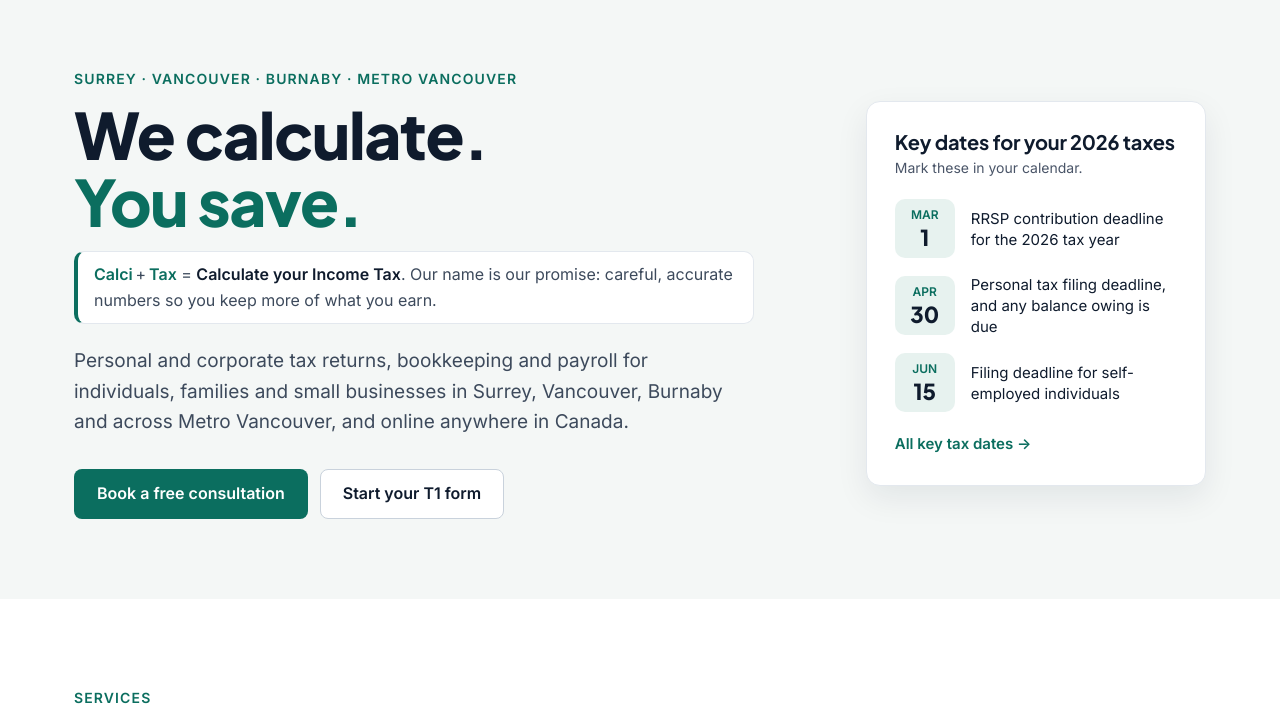
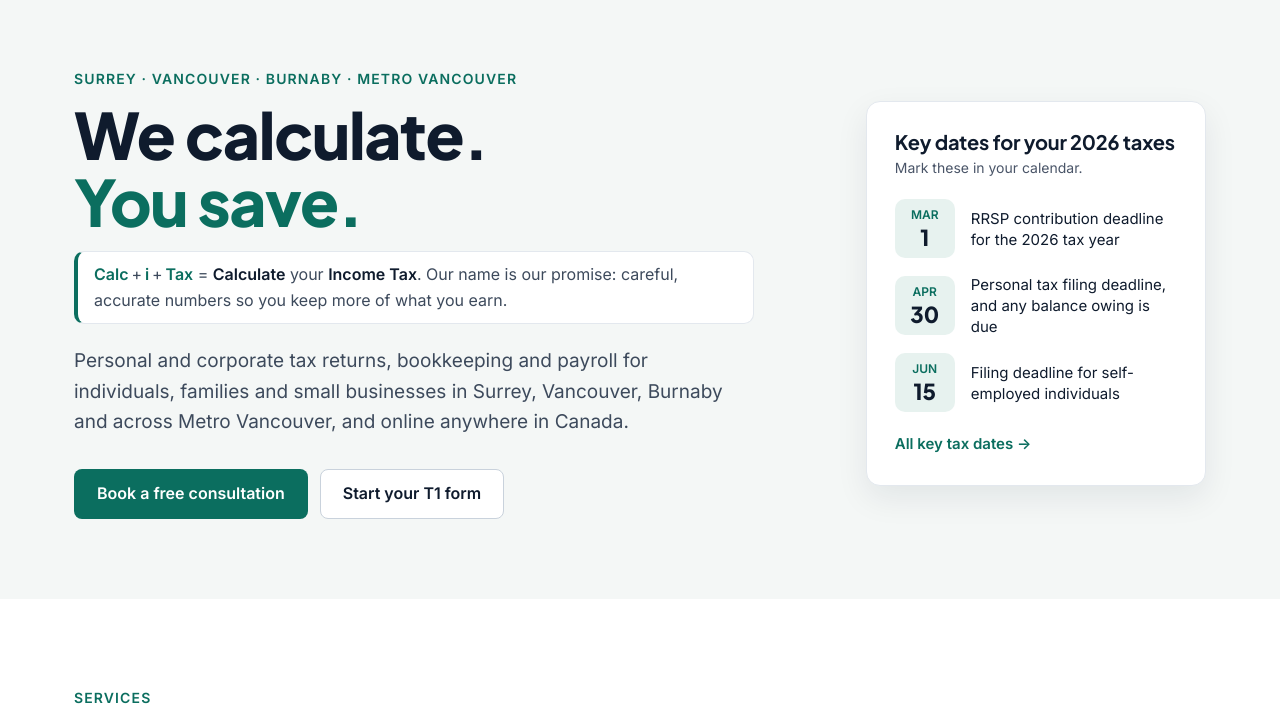
Before and after one commit to calcitax/calcitax, a plain HTML site: page public/index.html in a window 1280 px wide. Shown: the part 76-792 px from the top of the page. Drawn offline with Linux system fonts and the light colour scheme.

Commit message:
Home hero: explain name as Calc + i + Tax
Co-Authored-By: Claude Opus 5.5 <noreply@anthropic.com>
Claude-Session: https://claude.ai/code/session_017mPfybw1rHtZhZW7GVYvbh

```diff
--- a/public/index.html
+++ b/public/index.html
@@ -74,7 +74,7 @@
     <div class="hero-copy">
       <p class="eyebrow">Surrey · Vancouver · Burnaby · Metro Vancouver</p>
       <h1>We calculate.<br><span>You save.</span></h1>
-      <p class="name-meaning"><b>Calci</b>&thinsp;+&thinsp;<b>Tax</b> = <strong>Calculate your Income Tax</strong>. Our name is our promise: careful, accurate numbers so you keep more of what you earn.</p>
+      <p class="name-meaning"><b>Calc</b>&thinsp;+&thinsp;<b>i</b>&thinsp;+&thinsp;<b>Tax</b> = <strong>Calculate</strong> your <strong>Income Tax</strong>. Our name is our promise: careful, accurate numbers so you keep more of what you earn.</p>
       <p class="lead">Personal and corporate tax returns, bookkeeping and payroll for individuals, families and small businesses in Surrey, Vancouver, Burnaby and across Metro Vancouver, and online anywhere in Canada.</p>
       <div class="btn-row">
         <a class="btn btn-primary" href="/contact.html">Book a free consultation</a>
```
